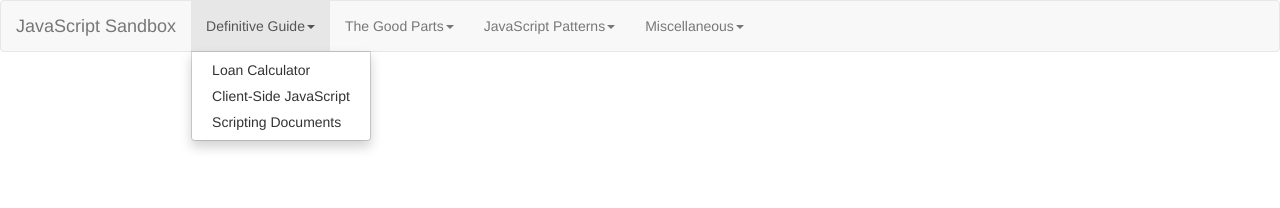
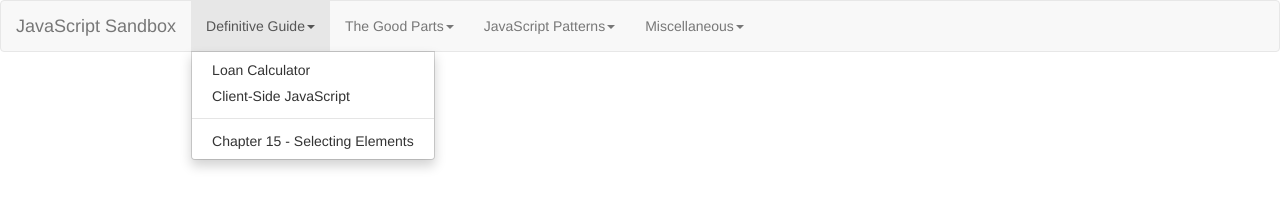
Before and after one commit to martinrist/javascript-sandbox, a plain HTML site: page index.html in a window 1280 px wide. Both pictures are taken after a click on the link "Definitive Guide". Drawn offline with nearby package versions, Linux system fonts and the light colour scheme.

Commit message:
Rename file

```diff
--- a/index.html
+++ b/index.html
@@ -25,8 +25,8 @@
                 <ul class="dropdown-menu">
                     <li><a href="javascript-the-definitive-guide/loan-calculator.html">Loan Calculator</a></li>
                     <li><a href="javascript-the-definitive-guide/clientside-javascript.html">Client-Side JavaScript</a>
-                    <li><a href="javascript-the-definitive-guide/scripting-documents.html">Scripting Documents</a>
-                    </li>
+                    <li class="divider"/>
+                    <li><a href="javascript-the-definitive-guide/scripting-documents-selecting.html">Chapter 15 - Selecting Elements</a></li>
                 </ul>
             </li>
 
```
Also changed, not shown: javascript-the-definitive-guide/scripting-documents-selecting.html (renamed from javascript-the-definitive-guide/scripting-documents.html, +1 -1 lines).
